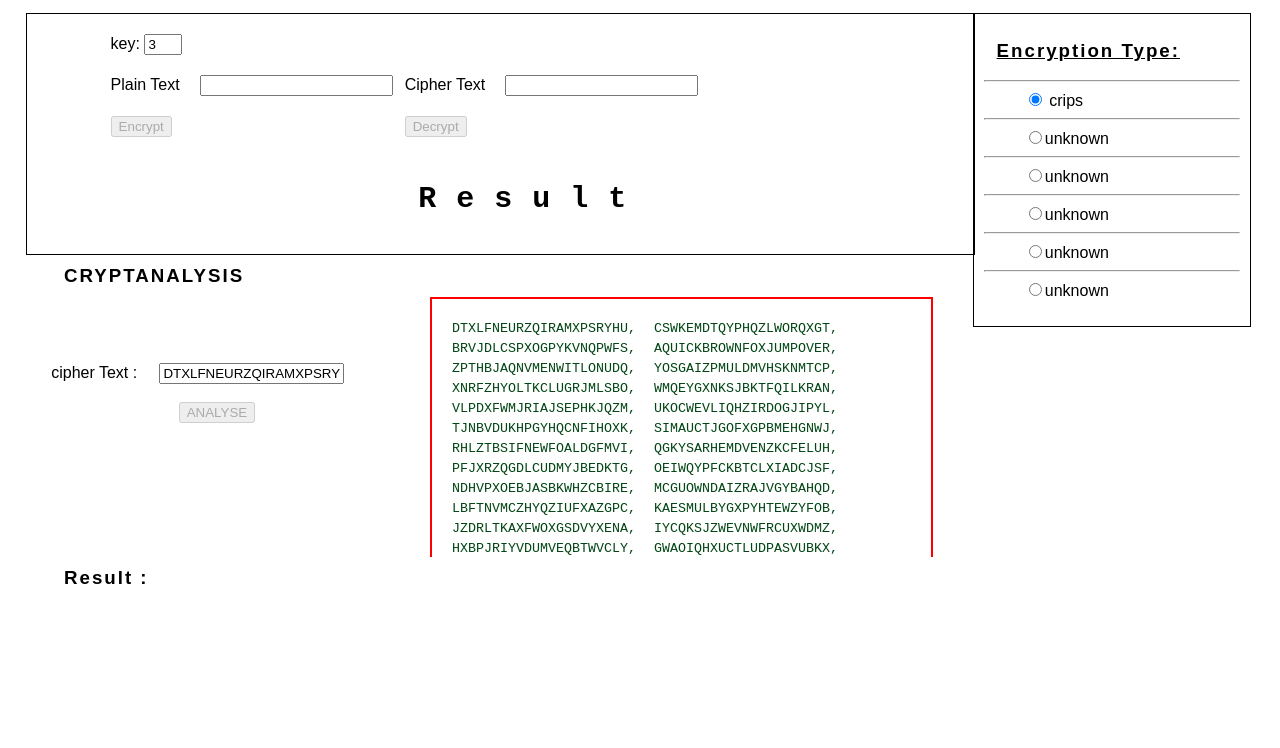
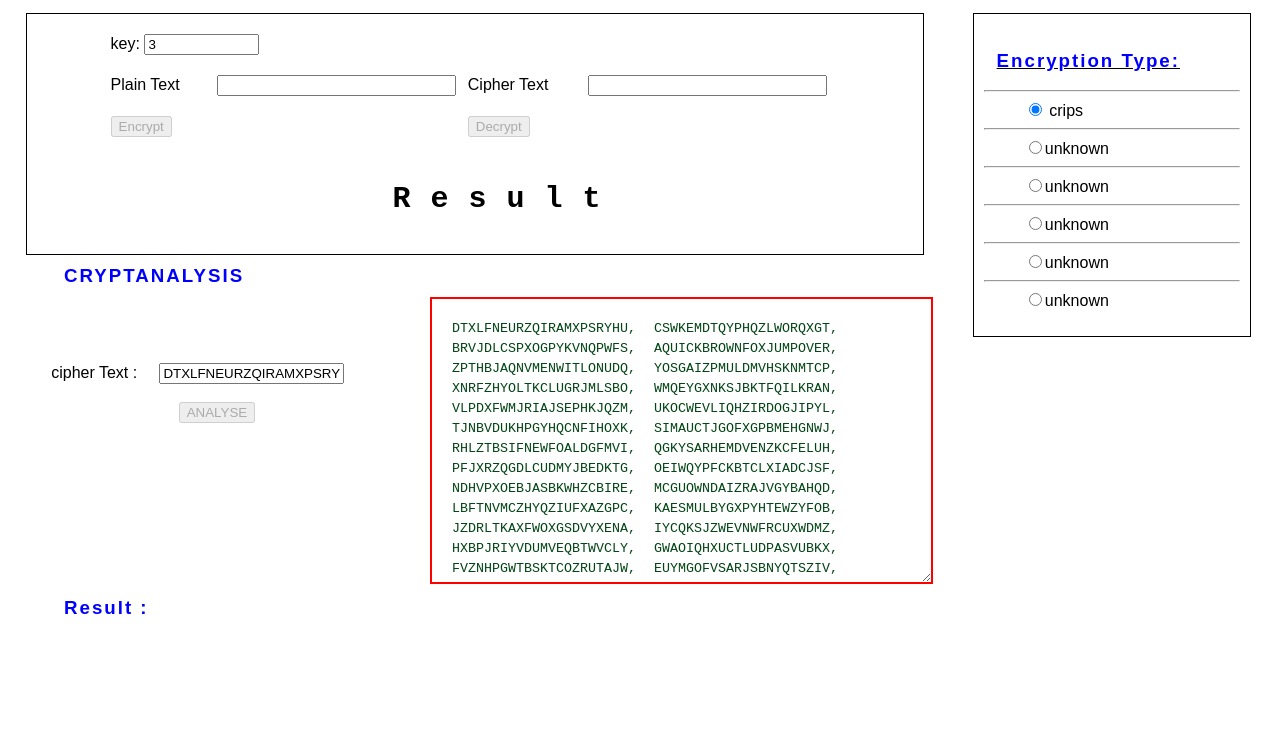
Before and after one commit to s-4-m-a-n/cryptography-web-app, a plain HTML site: page index.html in a window 1280 px wide. Drawn offline with Linux system fonts and the light colour scheme.

Commit message:
style is improved

```diff
--- a/style.css
+++ b/style.css
@@ -21,7 +21,7 @@ body{
 
 #main{
 	position: relative;
-	width:69%;
+	width:65%;
 	height: 240px;
 	margin-left:2%;
 	border: 1px solid black;
@@ -31,13 +31,14 @@ body{
 
 }
 #main table{
-	position : relative;
+	width:90%;
+	padding: 0;
 }
 
 
 
 #key{
-	width :30px ;
+	width :15% ;
 }
 
 #cryptanalyst{
@@ -45,15 +46,16 @@ body{
 	margin-left: 2%;
 	/*border: 1px solid black;*/
 	width:72%;
-	height: 260px;
+	height: 290px;
 	overflow: hidden;
 	padding-left: 2%;
 }
 #processing{
 	position: absolute;
 	margin-left: 40%;
-	color: green;
-
+	/*border: 1px solid green;*/
+	height : 100%;
+	padding-right: 6%;
 
 }
 #inputs{
@@ -67,7 +69,8 @@ body{
 h3{
 	margin:0px;
 	margin-left: 5%;
-	margin-top: 10px;
 	padding-bottom: 10px;
 	letter-spacing: 2px;
+	color: blue;
+	padding-top: 10px;
 }
```
